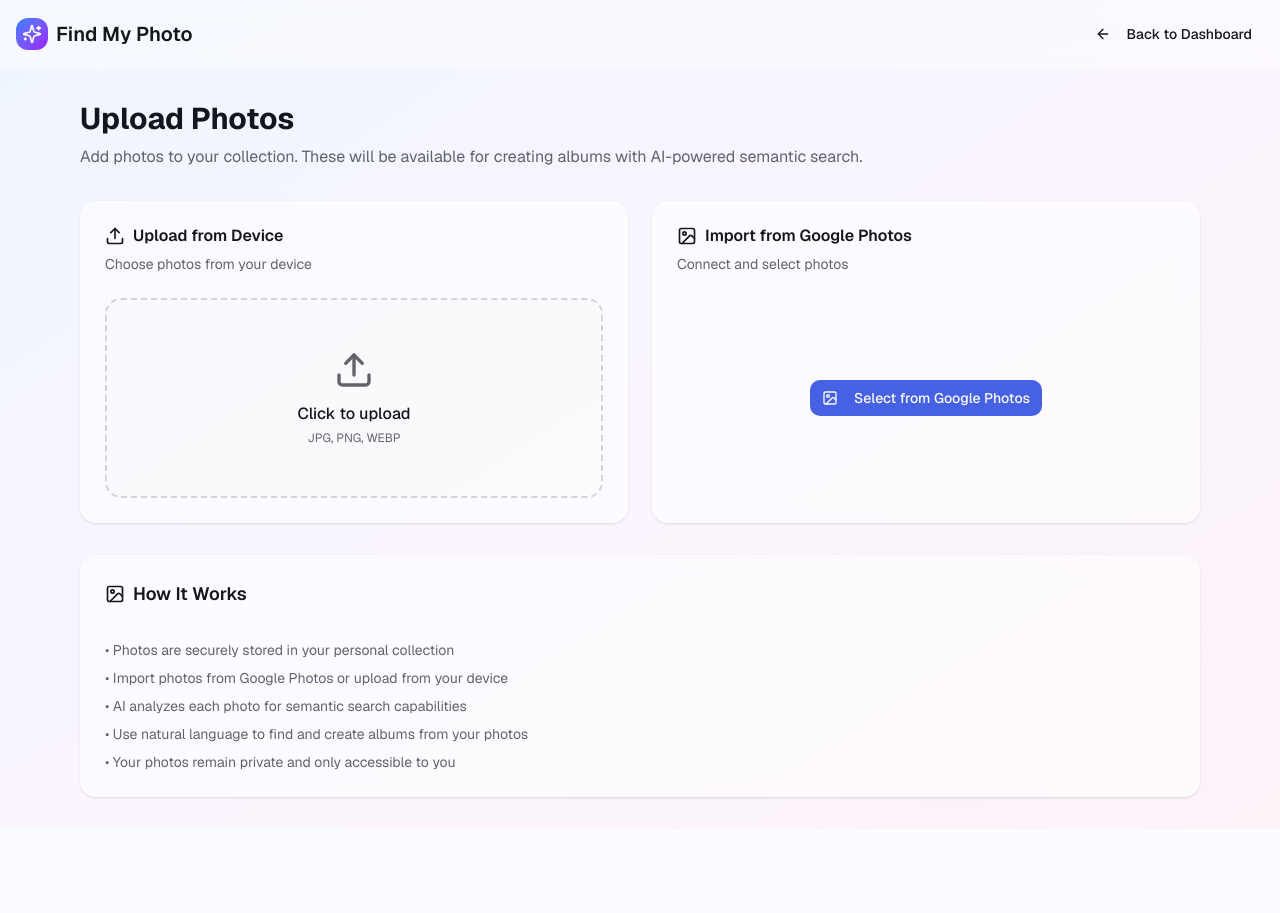
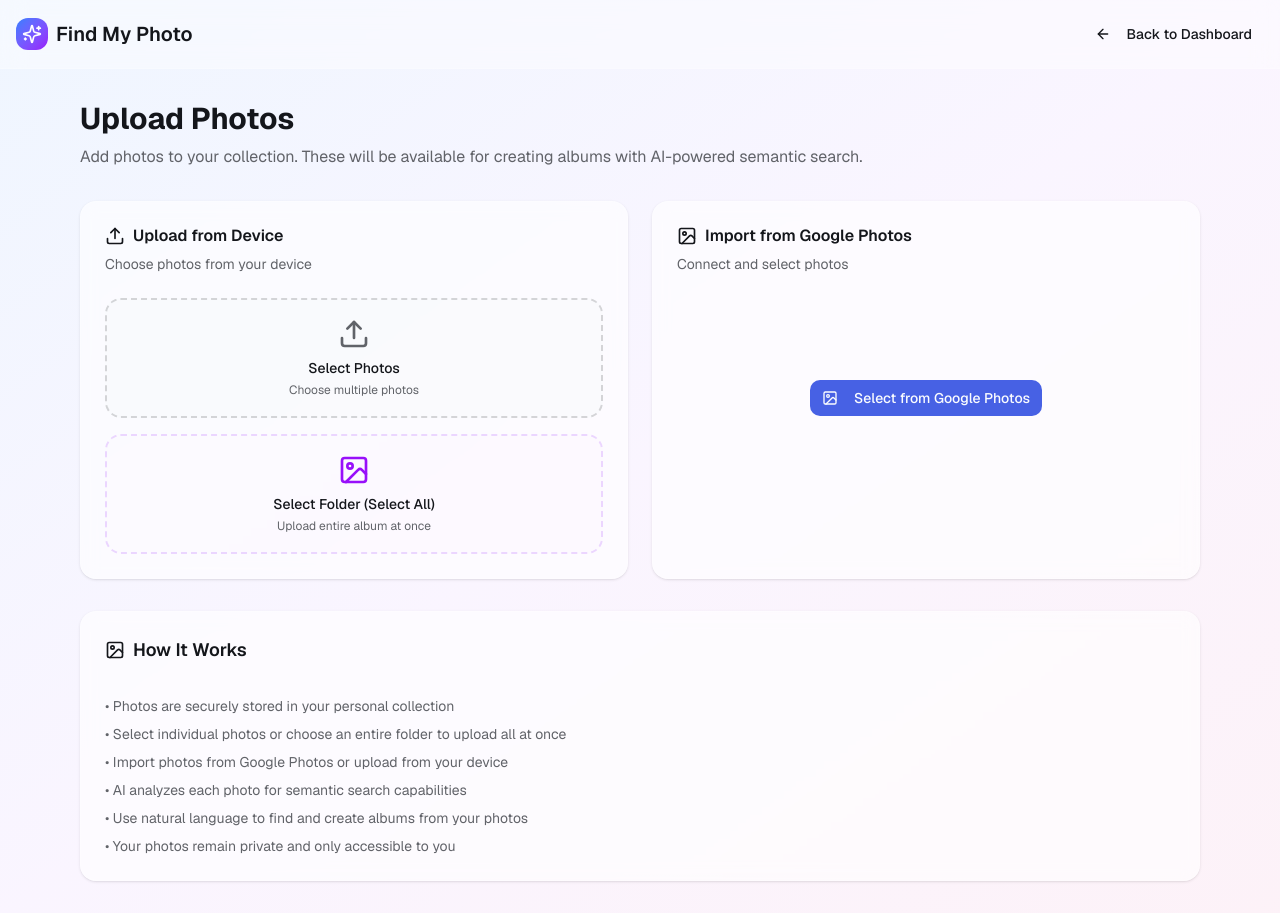
Before and after one commit to devhumancopilot/v0-find-my-photo, a Next.js app: page /upload-photos in a window 1280 px wide. Before the commit the page ends 829 px from the top, so only its background shows below. Built offline with nearby package versions, Linux system fonts and the light colour scheme.

Commit message:
UPDATE: upload from device now have album selection for bulk uploading

```diff
--- a/app/upload-photos/page.tsx
+++ b/app/upload-photos/page.tsx
@@ -57,7 +57,22 @@ export default function UploadPhotosPage() {
 
   const handleFileSelect = (event: React.ChangeEvent<HTMLInputElement>) => {
     const files = Array.from(event.target.files || [])
-    const newImages = files.map((file) => ({
+    // Filter only image files (in case folder contains non-images)
+    const imageFiles = files.filter(file => file.type.startsWith('image/'))
+    const newImages = imageFiles.map((file) => ({
+      id: Math.random().toString(36).substring(7),
+      file,
+      preview: URL.createObjectURL(file),
+      source: 'manual' as const,
+    }))
+    setUploadedImages([...uploadedImages, ...newImages])
+  }
+
+  const handleFolderSelect = (event: React.ChangeEvent<HTMLInputElement>) => {
+    const files = Array.from(event.target.files || [])
+    // Filter only image files from the folder
+    const imageFiles = files.filter(file => file.type.startsWith('image/'))
+    const newImages = imageFiles.map((file) => ({
       id: Math.random().toString(36).substring(7),
       file,
       preview: URL.createObjectURL(file),
@@ -284,6 +299,8 @@ export default function UploadPhotosPage() {
                 </CardHeader>
                 <CardContent>
                   {!isUploading && (
+                    <div className="space-y-4">
+                      {/* Select Individual Files */}
                       <div className="relative">
                         <input
                           type="file"
@@ -293,20 +310,47 @@ export default function UploadPhotosPage() {
                           className="absolute inset-0 h-full w-full cursor-pointer opacity-0"
                           disabled={isUploading}
                         />
-                      <div className="flex min-h-[200px] flex-col items-center justify-center rounded-xl border-2 border-dashed border-muted-foreground/25 bg-muted/20 p-6 text-center transition-colors hover:border-muted-foreground/50 hover:bg-muted/30">
-                        <Upload className="mb-3 h-10 w-10 text-muted-foreground" />
-                        <p className="mb-1 text-base font-medium text-foreground">
-                          Click to upload
+                        <div className="flex min-h-[120px] flex-col items-center justify-center rounded-xl border-2 border-dashed border-muted-foreground/25 bg-muted/20 p-4 text-center transition-colors hover:border-muted-foreground/50 hover:bg-muted/30">
+                          <Upload className="mb-2 h-8 w-8 text-muted-foreground" />
+                          <p className="mb-1 text-sm font-medium text-foreground">
+                            Select Photos
                           </p>
                           <p className="text-xs text-muted-foreground">
-                          JPG, PNG, WEBP
+                            Choose multiple photos
                           </p>
+                        </div>
+                      </div>
+
+                      {/* Select Entire Folder/Album */}
+                      <div className="relative">
+                        <input
+                          type="file"
+                          accept="image/*"
+                          // @ts-ignore - webkitdirectory is not in TypeScript types but works in browsers
+                          webkitdirectory="true"
+                          directory="true"
+                          onChange={handleFolderSelect}
+                          className="absolute inset-0 h-full w-full cursor-pointer opacity-0"
+                          disabled={isUploading}
+                        />
+                        <div className="flex min-h-[120px] flex-col items-center justify-center rounded-xl border-2 border-dashed border-purple-300/50 bg-purple-50/30 p-4 text-center transition-colors hover:border-purple-400/70 hover:bg-purple-50/50">
+                          <ImageIcon className="mb-2 h-8 w-8 text-purple-600" />
+                          <p className="mb-1 text-sm font-medium text-foreground">
+                            Select Folder (Select All)
+                          </p>
+                          <p className="text-xs text-muted-foreground">
+                            Upload entire album at once
+                          </p>
+                        </div>
+                      </div>
+
                       {uploadedImages.length > 0 && (
-                          <p className="mt-3 text-sm font-semibold text-blue-600">
+                        <div className="rounded-lg bg-blue-50 p-3 text-center">
+                          <p className="text-sm font-semibold text-blue-600">
                             {uploadedImages.length} photo{uploadedImages.length !== 1 ? "s" : ""} selected
                           </p>
+                        </div>
                       )}
-                      </div>
                     </div>
                   )}
                 </CardContent>
@@ -506,6 +550,7 @@ export default function UploadPhotosPage() {
           </CardHeader>
           <CardContent className="space-y-2 text-sm text-muted-foreground">
             <p>• Photos are securely stored in your personal collection</p>
+            <p>• Select individual photos or choose an entire folder to upload all at once</p>
             <p>• Import photos from Google Photos or upload from your device</p>
             <p>• AI analyzes each photo for semantic search capabilities</p>
             <p>• Use natural language to find and create albums from your photos</p>
```
Lines whose indentation alone changed are shown as unchanged.
